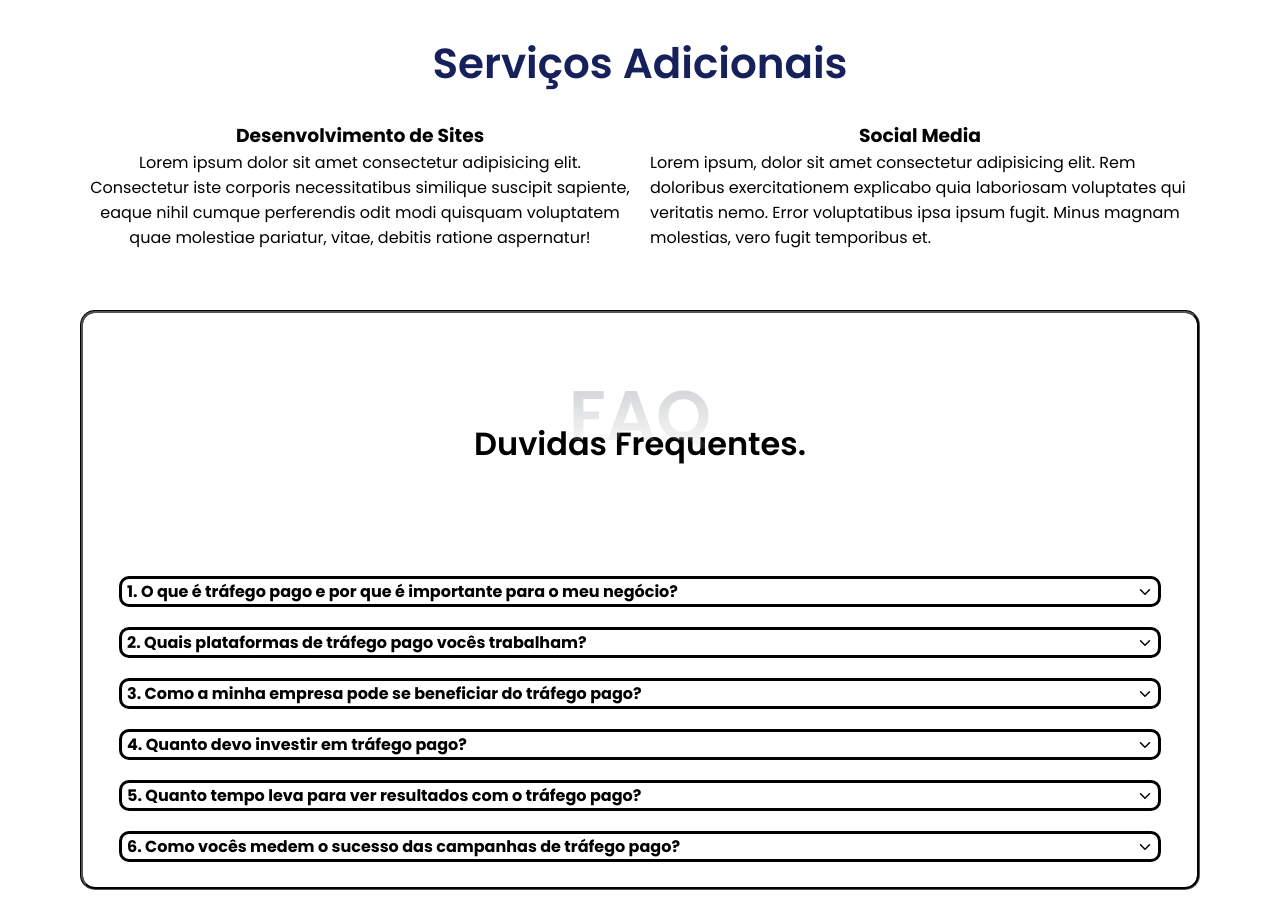
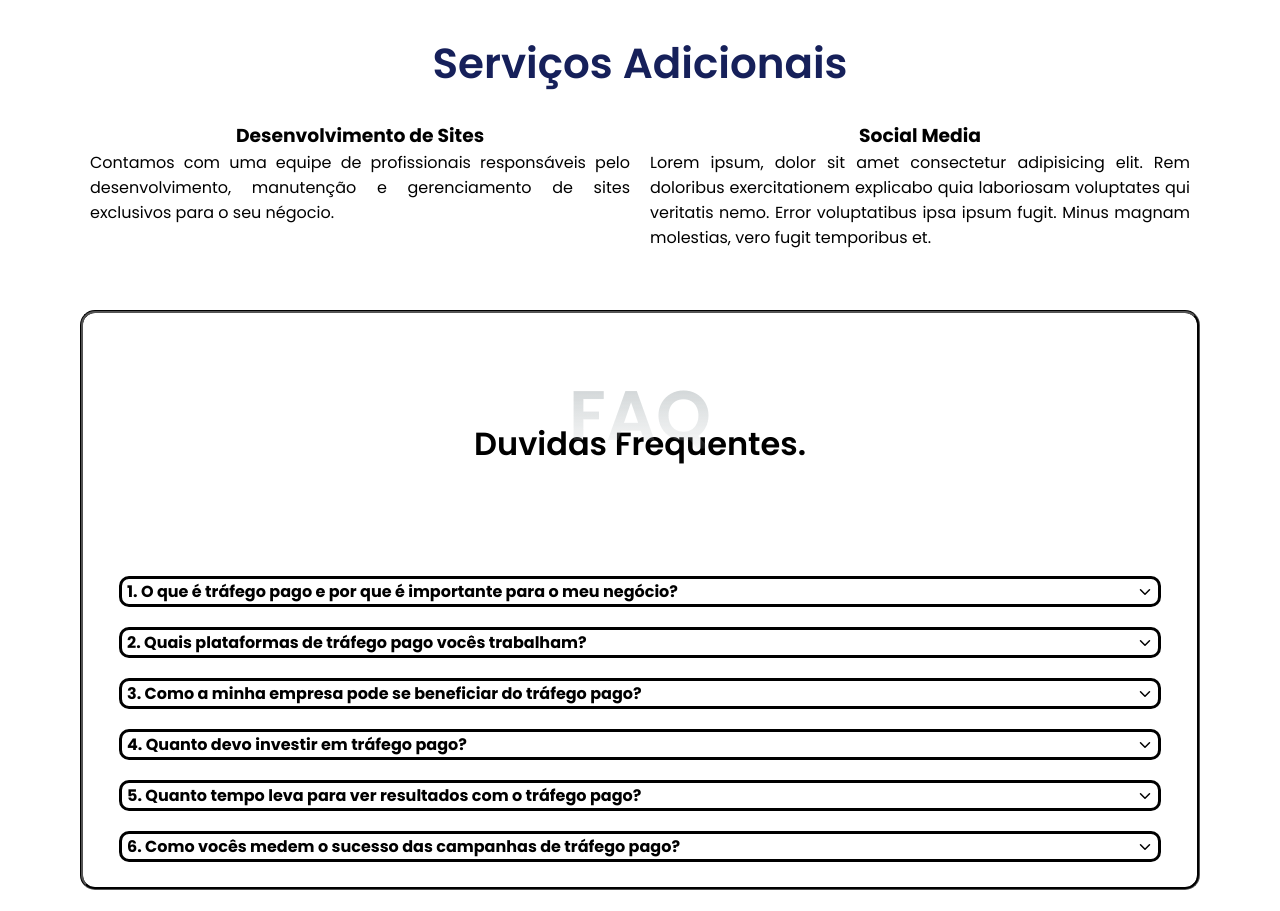
Before and after one commit to relicote/projetos_hagae, a plain HTML site: page index.html in a window 1280 px wide. Shown: the part 4863-5774 px from the top of the page. Drawn offline with nearby package versions, Linux system fonts and the light colour scheme.

Commit message:
att services aditional

```diff
--- a/assets/css/style.css
+++ b/assets/css/style.css
@@ -724,14 +724,16 @@ header .container {
   text-align: center;
 }
 
+.services_right, .services_left > p{
+  text-align: justify;
+}
+
 .services_left, .services_right{
   display: flex;
   flex-direction: column;
-  /* text-align: justify; */
 
   flex: 1;
   padding: 10px;
-  /* text-align: justify; */
 }
 
 /*-----------------------------------*\
--- a/index.html
+++ b/index.html
@@ -662,7 +662,7 @@
 
               <h3 class="">Desenvolvimento de Sites</h3>
 
-              <p>Lorem ipsum dolor sit amet consectetur adipisicing elit. Consectetur iste corporis necessitatibus similique suscipit sapiente, eaque nihil cumque perferendis odit modi quisquam voluptatem quae molestiae pariatur, vitae, debitis ratione aspernatur!</p>
+              <p>Contamos com uma equipe de profissionais responsáveis pelo desenvolvimento, manutenção e gerenciamento de sites exclusivos para o seu négocio.</p>
 
             </div>
 
```
